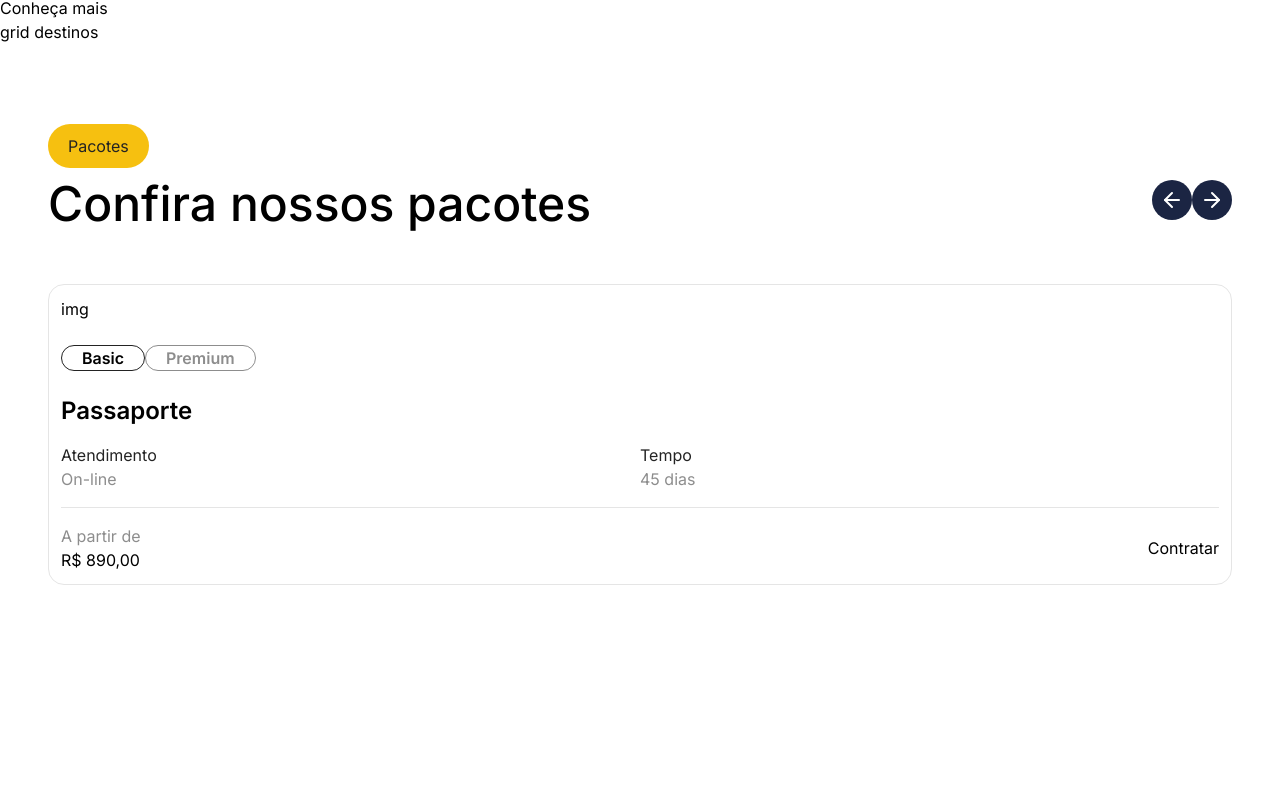
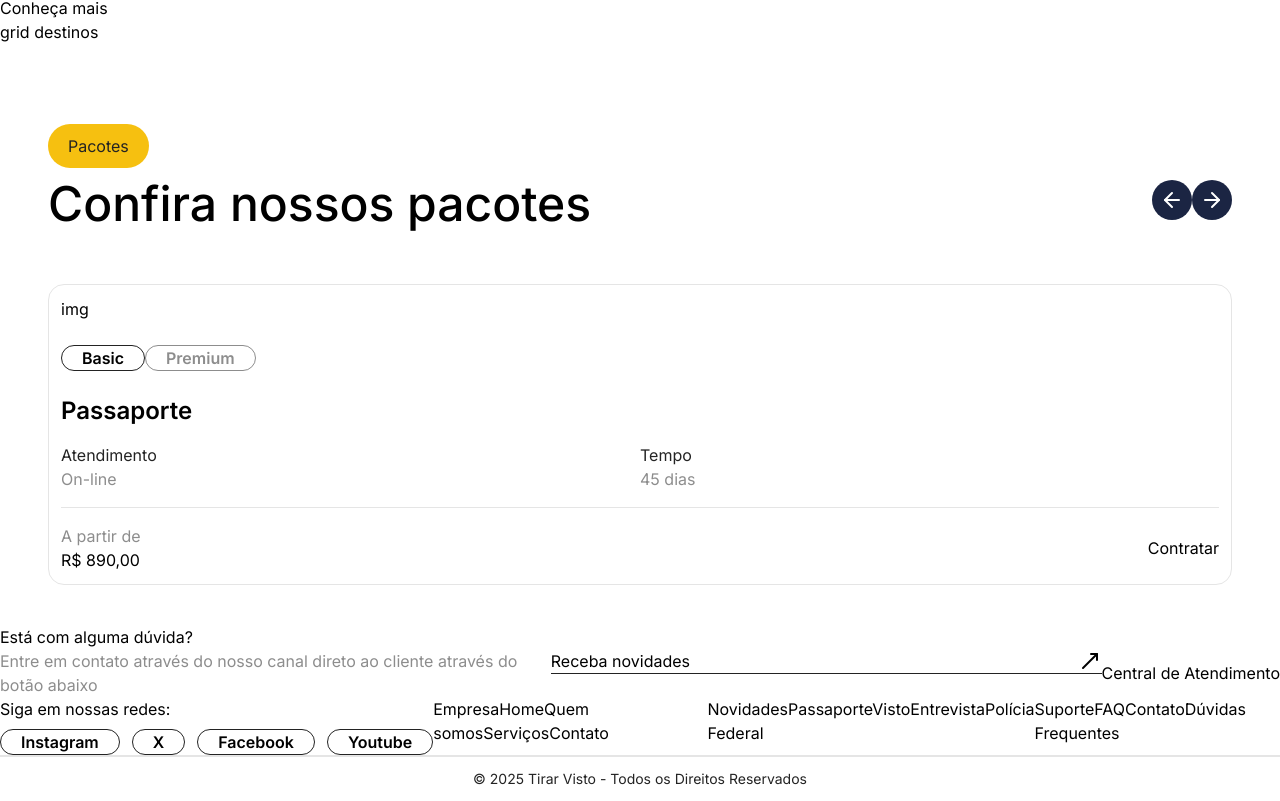
Before and after one commit to debsmalheiro/tirar-visto, a React (Vite) app: page / in a window 1280 px wide. Shown: the part 1975-2776 px from the top of the page. Before the commit the page ends 2600 px from the top, so only its background shows below. Built offline with nearby package versions, Linux system fonts and the light colour scheme.

Commit message:
wip: create footer section

```diff
--- a/src/App.tsx
+++ b/src/App.tsx
@@ -3,6 +3,7 @@ import BannerWhyChooseUs from "./templates/banner-why-choose-us";
 import WhyChooseUsSection from "./templates/why-choose-us-section";
 import TopDestinationSection from "./templates/top-destination-section";
 import SpecialPackageSection from "./templates/special-package-section";
+import Footer from "./templates/footer";
 
 export default function App() {
 
@@ -13,6 +14,7 @@ export default function App() {
       <WhyChooseUsSection />
       <TopDestinationSection />
       <SpecialPackageSection />
+      <Footer />
     </div>
   )
 }
--- /dev/null
+++ b/src/templates/footer.tsx
@@ -0,0 +1,60 @@
+import { MoveUpRight } from "lucide-react";
+
+export default function Footer() {
+    return (
+        <footer>
+            <div>
+                <h1>Está com alguma dúvida?</h1>
+                <div className="flex">
+                    <div className="flex-1">
+                        <span className="text-neutral-400">Entre em contato através do nosso canal direto ao cliente através do botão abaixo</span>
+                    </div>
+                    <div className="flex-1">
+                        <div className="flex justify-between border-b border-neutral-01">
+                            <span>Receba novidades</span>
+                            <MoveUpRight />
+                        </div>
+                    </div>
+                    <button>Central de Atendimento</button>
+                </div>
+            </div>
+            <div className="flex">
+                <div>
+                    <p>Siga em nossas redes:</p>
+                    <div className="flex gap-3 mt-2">
+                        <div className="px-5 rounded-full border border-neutral-01 font-semibold">Instagram</div>
+                        <div className="px-5 rounded-full border border-neutral-01 font-semibold">X</div>
+                        <div className="px-5 rounded-full border border-neutral-01 font-semibold">Facebook</div>
+                        <div className="px-5 rounded-full border border-neutral-01 font-semibold">Youtube</div>
+                    </div>
+                </div>
+
+                <div className="flex">
+                    <div className="">
+                        <span>Empresa</span>
+                        <span>Home</span>
+                        <span>Quem somos</span>
+                        <span>Serviços</span>
+                        <span>Contato</span>
+                    </div>
+                    <div>
+                        <span>Novidades</span>
+                        <span>Passaporte</span>
+                        <span>Visto</span>
+                        <span>Entrevista</span>
+                        <span>Polícia Federal</span>
+                    </div>
+                    <div>
+                        <span>Suporte</span>
+                        <span>FAQ</span>
+                        <span>Contato</span>
+                        <span>Dúvidas Frequentes</span>
+                    </div>
+                </div>
+            </div>
+            <div className="border-t-2 border-neutral-200 flex justify-center items-center px-4 md:px-12 py-3">
+                <span className="text-neutral-01 text-sm">© 2025 Tirar Visto - Todos os Direitos Reservados</span>
+            </div>
+        </footer>
+    )
+}
```
